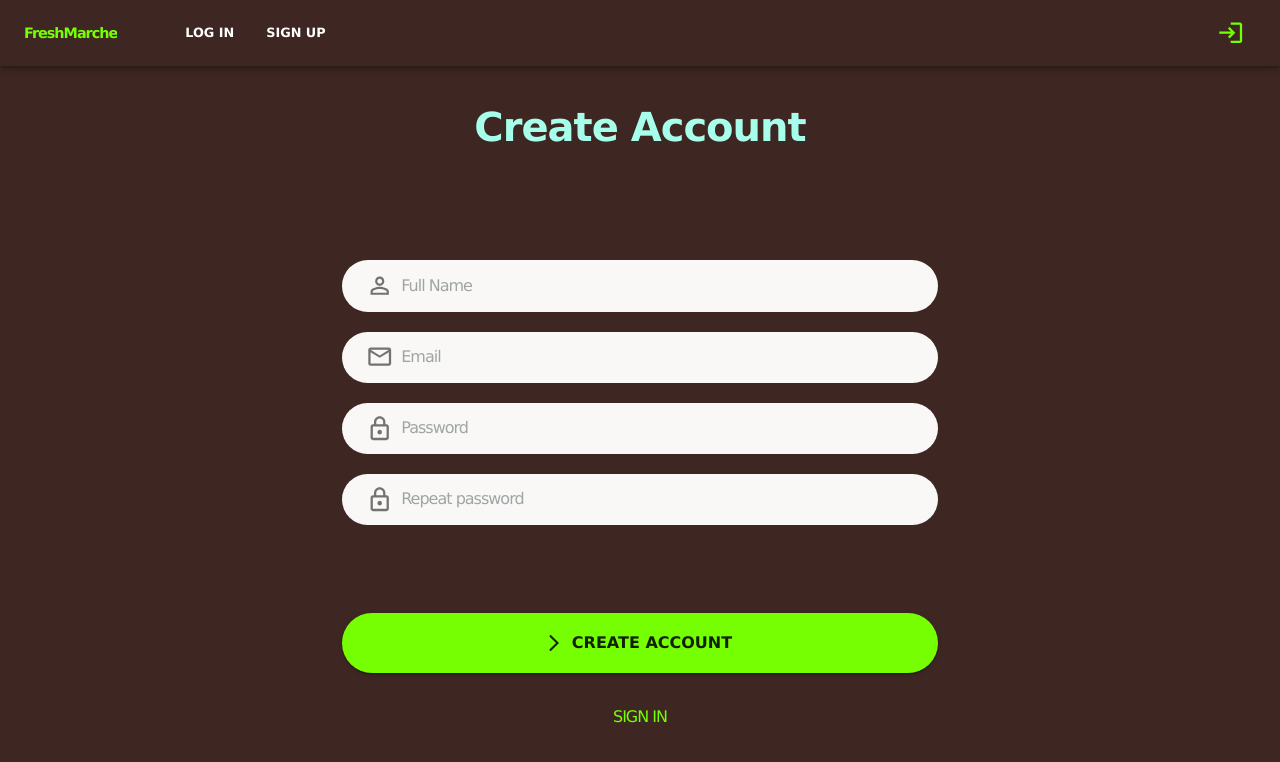
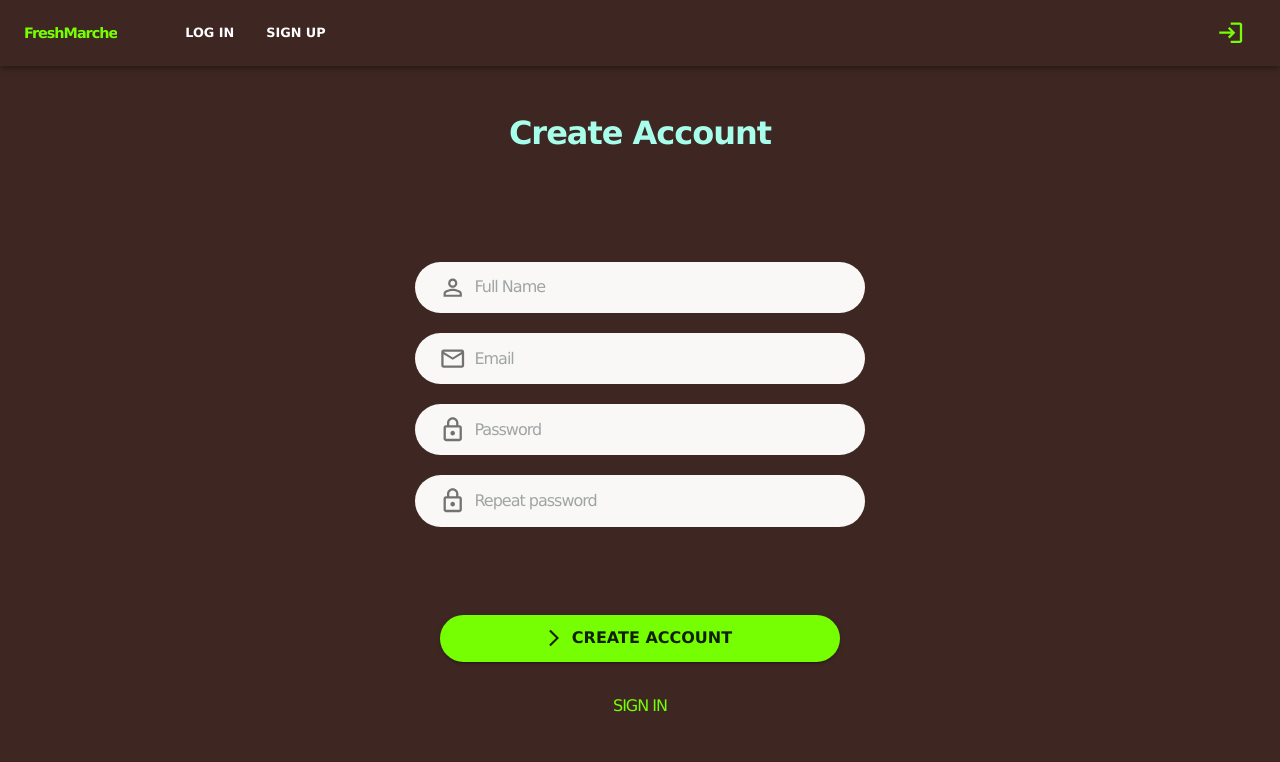
Before and after one commit to keento0809/freshmarche, a React (Create React App) app: page /signup in a window 1280 px wide. Shown: the top 762 px of the page. Built offline with nearby package versions, Linux system fonts and the light colour scheme.

Commit message:
Add Backdrop

```diff
--- a/src/components/Auth/AuthForm.js
+++ b/src/components/Auth/AuthForm.js
@@ -194,6 +194,10 @@ const AuthForm = (props) => {
           onSubmit={handleSubmit}
           noValidate
           sx={{
+            display: "flex",
+            flexDirection: "column",
+            width: "90%",
+            mx: "auto",
             paddingY: !isSignUp ? 0 : 2,
             [theme.breakpoints.up("sm")]: { width: "85%", mx: "auto", pt: 6 },
             [theme.breakpoints.up(1023)]: { width: "70%", mx: "auto" },
@@ -221,7 +225,9 @@ const AuthForm = (props) => {
                 borderRadius: "50px",
                 backgroundColor: "background.grey",
                 padding: "0.6rem 1.5rem",
+                maxWidth: "450px",
                 mt: 1.5,
+                mx: "auto",
               }}
             />
           )}
@@ -245,7 +251,9 @@ const AuthForm = (props) => {
               borderRadius: "50px",
               backgroundColor: "background.grey",
               padding: "0.6rem 1.5rem",
+              maxWidth: "450px",
               mt: 1.5,
+              mx: "auto",
             }}
           />
           <TextField
@@ -269,7 +277,9 @@ const AuthForm = (props) => {
               borderRadius: "50px",
               backgroundColor: "background.grey",
               padding: "0.6rem 1.5rem",
+              maxWidth: "450px",
               mt: 1.5,
+              mx: "auto",
             }}
           />
           {isSignUp && (
@@ -294,7 +304,9 @@ const AuthForm = (props) => {
                 borderRadius: "50px",
                 backgroundColor: "background.grey",
                 padding: "0.6rem 1.5rem",
+                maxWidth: "450px",
                 mt: 1.5,
+                mx: "auto",
               }}
             />
           )}
@@ -308,6 +320,7 @@ const AuthForm = (props) => {
                   cursor: "pointer",
                   textDecoration: "underline",
                   fontSize: "1.2rem",
+                  mx: 0,
                 }}
                 onClick={handleSignInAsGuestUser}
               >
@@ -325,7 +338,9 @@ const AuthForm = (props) => {
               mt: isSignUp ? 8 : 20,
               mb: 4,
               borderRadius: "50px",
-              padding: "1rem 2rem",
+              padding: "0.6rem 1.5rem",
+              maxWidth: "400px",
+              mx: "auto",
               transition: "all 0.2s ease",
               "&.MuiButtonBase-root:hover": {
                 transform: "scale(1.02)",
--- a/src/components/ProductDetail/Info.js
+++ b/src/components/ProductDetail/Info.js
@@ -144,7 +144,8 @@ const Info = (props) => {
           <Typography variant="span" component="p" color="secondary">
             {/* Description */}
             SubTotal: $
-            {Math.floor(props.price * productInfo.quantity * 100) / 100}
+            {Math.floor(props.price * productInfo.quantity * 100) / 100} (
+            {productInfo.quantity} lb)
           </Typography>
         </Box>
       </Box>
--- /dev/null
+++ b/src/components/UIcomponents/Backdrop/Backdrop.js
@@ -0,0 +1,23 @@
+import * as React from "react";
+import Backdrop from "@mui/material/Backdrop";
+import CircularProgress from "@mui/material/CircularProgress";
+import Button from "@mui/material/Button";
+import Box from "@mui/material/Box";
+import { StayPrimaryLandscape } from "@mui/icons-material";
+
+export default function BackdropUI({ backdropOpen, setBackdropOpen }) {
+  return (
+    <Box sx={{ position: "fixed", top: "30%" }}>
+      <Backdrop
+        sx={{
+          color: "primary.main",
+          zIndex: (theme) => theme.zIndex.drawer + 1,
+        }}
+        open={backdropOpen}
+        onClick={() => setBackdropOpen(false)}
+      >
+        <CircularProgress color="inherit" />
+      </Backdrop>
+    </Box>
+  );
+}
--- a/src/components/UIcomponents/Modal/OriginalModal.js
+++ b/src/components/UIcomponents/Modal/OriginalModal.js
@@ -73,7 +73,7 @@ const OriginalModal = (props) => {
         }}
       >
         <Fade in={props.isOpen}>
-          <Box sx={style} className="これかいな">
+          <Box sx={style}>
             <CloseIcon sx={closeIconStyle} onClick={props.onClose} />
             <UlStyle>
               {!authCtx.isLoggedIn && (
--- a/src/components/UIcomponents/Title/TitleUI.js
+++ b/src/components/UIcomponents/Title/TitleUI.js
@@ -22,7 +22,7 @@ const TitleUI = (props) => {
         sx={{
           fontSize: "1.7rem",
           [theme.breakpoints.up("sm")]: { fontSize: "2rem" },
-          [theme.breakpoints.up(900)]: { fontSize: "2.5rem" },
+          // [theme.breakpoints.up(900)]: { fontSize: "2.5rem" },
         }}
       >
         {props.title}
--- a/src/contexts/AuthProvider.js
+++ b/src/contexts/AuthProvider.js
@@ -43,6 +43,7 @@ const AuthProvider = (props) => {
     localStorage.removeItem("token");
     localStorage.removeItem("userInfo");
     localStorage.removeItem("expirationTime");
+    localStorage.removeItem("firstLoad");
     if (localStorage.getItem("username")) localStorage.removeItem("username");
     if (localStorage.getItem("address")) localStorage.removeItem("address");
     if (logoutTimer) {
--- a/src/pages/Home.js
+++ b/src/pages/Home.js
@@ -7,6 +7,8 @@ import HomeProducts from "../components/Products/HomeProducts";
 import OriginalModal from "../components/UIcomponents/Modal/OriginalModal";
 import CheckoutContext from "../contexts/checkout-context";
 import { styled } from "@mui/system";
+import BackdropUI from "../components/UIcomponents/Backdrop/Backdrop";
+import AuthContext from "../contexts/auth-context";
 
 const HomeComponent = styled("div")({
   minHeight: "100vh",
@@ -14,8 +16,12 @@ const HomeComponent = styled("div")({
 
 const Home = () => {
   const [open, setOpen] = useState(false);
+  const [backdropOpen, setBackdropOpen] = useState(true);
 
   const checkoutCtx = useContext(CheckoutContext);
+  const { isLoggedIn } = useContext(AuthContext);
+
+  console.log(isLoggedIn);
 
   const handleOpen = () => setOpen(true);
   const handleClose = () => setOpen(false);
@@ -31,13 +37,29 @@ const Home = () => {
     ""
   );
 
+  const handleCloseBackdrop = () => {
+    if (!isLoggedIn || (isLoggedIn && localStorage.getItem("firstLoad"))) {
+      setBackdropOpen(false);
+      return;
+    }
+    setTimeout(() => {
+      setBackdropOpen(false);
+      localStorage.setItem("firstLoad", "loaded");
+    }, 2000);
+  };
+
   useEffect(() => {
     checkoutCtx.removeCheckedOut();
+    handleCloseBackdrop();
   }, []);
 
   return (
     <HomeComponent>
       {modal}
+      <BackdropUI
+        backdropOpen={backdropOpen}
+        setBackdropOpen={setBackdropOpen}
+      />
       <MainHeader isHome={true} onOpen={handleOpen} onClose={handleClose} />
       <HomeMain />
       <MainFooter />
```
Also changed, not shown: src/pages/Main.js (+0 -14 lines), 1 other file (tests, documents, lock files or other folders).
